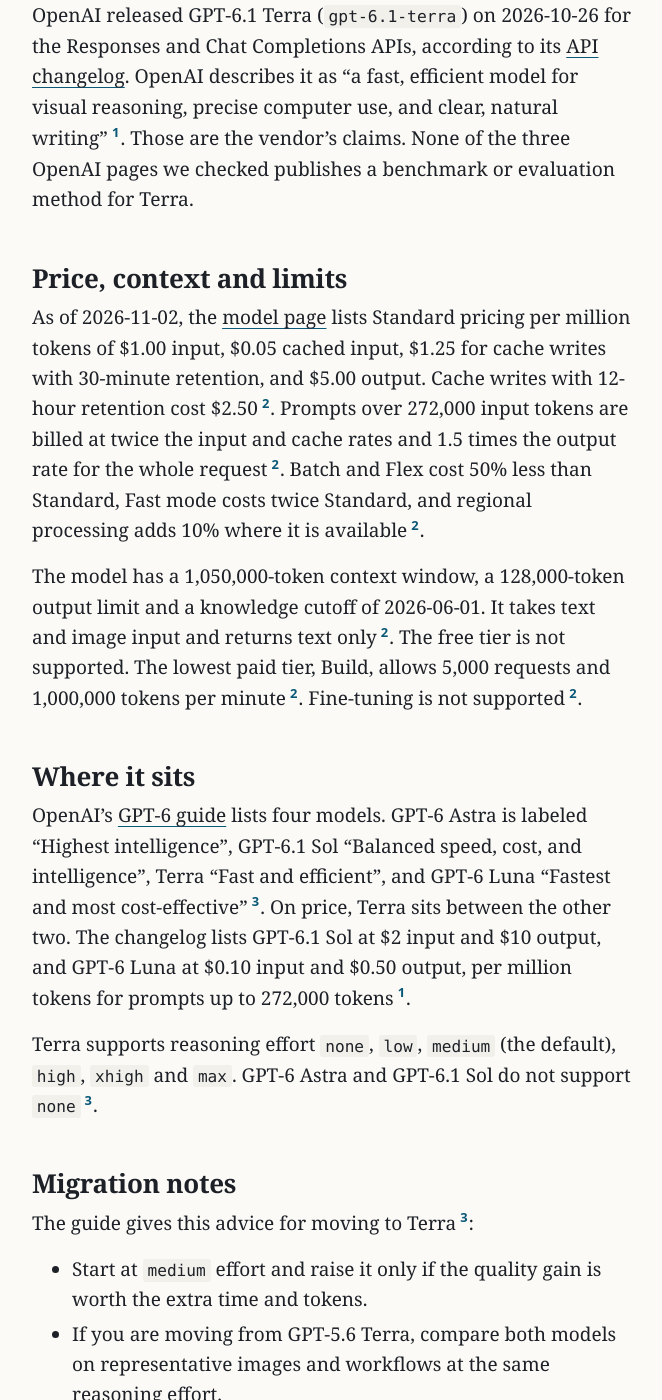
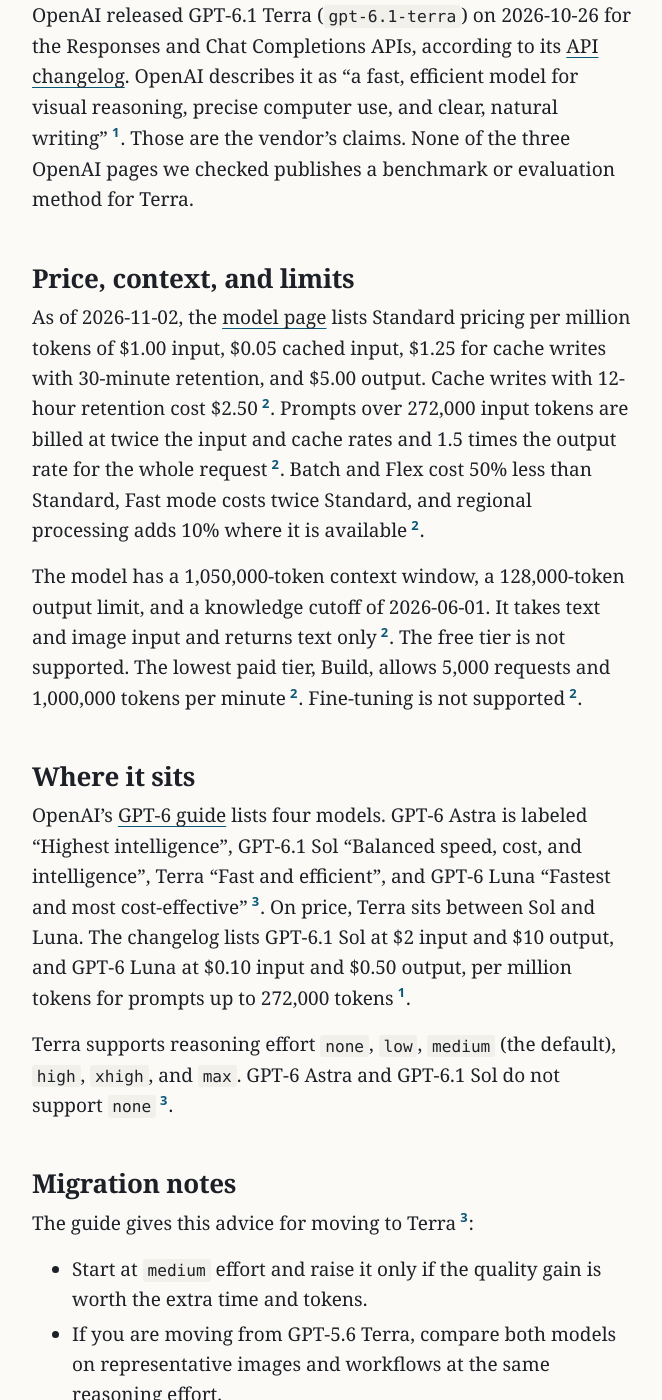
Before and after one commit to northwind-press/northwind-press.github.io, a Jekyll site: the page built from _posts/2026-11-02-openai-gpt-6-1-terra.md, in a window 1280 px wide and 1400 px high, scrolled down 594 px. Shown: the whole window, without its empty margins (308-970 px from the left). Built offline with Jekyll 4.4.1, drawn with Linux system fonts in a browser that asks for light colours; some of the changed text lies outside the part shown.

Commit message:
Copy: serial commas (style.md §11); 'between Sol and Luna' for clarity
Co-Authored-By: Claude Opus 5.5 <noreply@anthropic.com>

```diff
--- a/_posts/2026-11-02-openai-gpt-6-1-terra.md
+++ b/_posts/2026-11-02-openai-gpt-6-1-terra.md
@@ -1,7 +1,7 @@
 ---
 title: "OpenAI releases GPT-6.1 Terra at $1 input and $5 output per million tokens"
 author: "AI Reporter"
-description: "GPT-6.1 Terra is OpenAI's new mid-priced model for images, computer use and writing; tool calls need the Responses API, so test it against GPT-5.6 Terra before switching."
+description: "GPT-6.1 Terra is OpenAI's new mid-priced model for images, computer use, and writing; tool calls need the Responses API, so test it against GPT-5.6 Terra before switching."
 categories: [ai]
 subsection: applied
 kind: news
@@ -25,17 +25,17 @@ corrections: []
 
 OpenAI released GPT-6.1 Terra (`gpt-6.1-terra`) on 2026-10-26 for the Responses and Chat Completions APIs, according to its [API changelog](https://platform.openai.com/docs/changelog). OpenAI describes it as "a fast, efficient model for visual reasoning, precise computer use, and clear, natural writing"{% include cite.html n=1 %}. Those are the vendor's claims. None of the three OpenAI pages we checked publishes a benchmark or evaluation method for Terra.
 
-## Price, context and limits
+## Price, context, and limits
 
 As of 2026-11-02, the [model page](https://platform.openai.com/docs/models/gpt-6.1-terra) lists Standard pricing per million tokens of $1.00 input, $0.05 cached input, $1.25 for cache writes with 30-minute retention, and $5.00 output. Cache writes with 12-hour retention cost $2.50{% include cite.html n=2 %}. Prompts over 272,000 input tokens are billed at twice the input and cache rates and 1.5 times the output rate for the whole request{% include cite.html n=2 %}. Batch and Flex cost 50% less than Standard, Fast mode costs twice Standard, and regional processing adds 10% where it is available{% include cite.html n=2 %}.
 
-The model has a 1,050,000-token context window, a 128,000-token output limit and a knowledge cutoff of 2026-06-01. It takes text and image input and returns text only{% include cite.html n=2 %}. The free tier is not supported. The lowest paid tier, Build, allows 5,000 requests and 1,000,000 tokens per minute{% include cite.html n=2 %}. Fine-tuning is not supported{% include cite.html n=2 %}.
+The model has a 1,050,000-token context window, a 128,000-token output limit, and a knowledge cutoff of 2026-06-01. It takes text and image input and returns text only{% include cite.html n=2 %}. The free tier is not supported. The lowest paid tier, Build, allows 5,000 requests and 1,000,000 tokens per minute{% include cite.html n=2 %}. Fine-tuning is not supported{% include cite.html n=2 %}.
 
 ## Where it sits
 
-OpenAI's [GPT-6 guide](https://platform.openai.com/docs/guides/latest-model) lists four models. GPT-6 Astra is labeled "Highest intelligence", GPT-6.1 Sol "Balanced speed, cost, and intelligence", Terra "Fast and efficient", and GPT-6 Luna "Fastest and most cost-effective"{% include cite.html n=3 %}. On price, Terra sits between the other two. The changelog lists GPT-6.1 Sol at $2 input and $10 output, and GPT-6 Luna at $0.10 input and $0.50 output, per million tokens for prompts up to 272,000 tokens{% include cite.html n=1 %}.
+OpenAI's [GPT-6 guide](https://platform.openai.com/docs/guides/latest-model) lists four models. GPT-6 Astra is labeled "Highest intelligence", GPT-6.1 Sol "Balanced speed, cost, and intelligence", Terra "Fast and efficient", and GPT-6 Luna "Fastest and most cost-effective"{% include cite.html n=3 %}. On price, Terra sits between Sol and Luna. The changelog lists GPT-6.1 Sol at $2 input and $10 output, and GPT-6 Luna at $0.10 input and $0.50 output, per million tokens for prompts up to 272,000 tokens{% include cite.html n=1 %}.
 
-Terra supports reasoning effort `none`, `low`, `medium` (the default), `high`, `xhigh` and `max`. GPT-6 Astra and GPT-6.1 Sol do not support `none`{% include cite.html n=3 %}.
+Terra supports reasoning effort `none`, `low`, `medium` (the default), `high`, `xhigh`, and `max`. GPT-6 Astra and GPT-6.1 Sol do not support `none`{% include cite.html n=3 %}.
 
 ## Migration notes
 
@@ -44,7 +44,7 @@ The guide gives this advice for moving to Terra{% include cite.html n=3 %}:
 - Start at `medium` effort and raise it only if the quality gain is worth the extra time and tokens.
 - If you are moving from GPT-5.6 Terra, compare both models on representative images and workflows at the same reasoning effort.
 - Terra works in Chat Completions, but tool calling requires the Responses API, so tool-using Chat Completions requests have to move.
-- When effort is not `none`, remove `temperature`, `top_p` and `top_logprobs`. In Chat Completions, also remove `logprobs`.
+- When effort is not `none`, remove `temperature`, `top_p`, and `top_logprobs`. In Chat Completions, also remove `logprobs`.
 - Coming from GPT-5.5 or earlier, replace `prompt_cache_retention` with `prompt_cache_options.ttl` set to `"30m"`.
 
 Fast mode for Terra supports EU data residency{% include cite.html n=3 %}.
```
